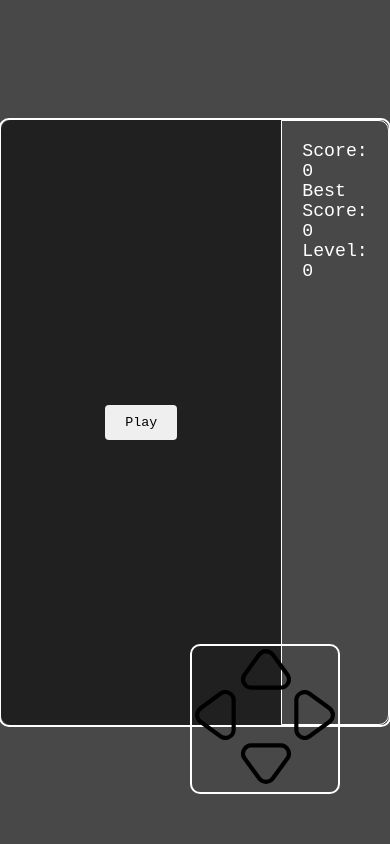
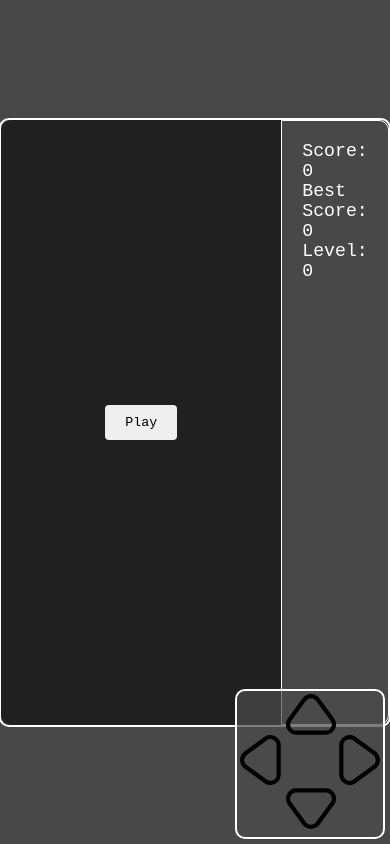
Before and after one commit to AnselmoDelHoyo/tetris-memo, a website built with Vite: page index.html in a window 390 px wide. Built offline with nearby package versions, Linux system fonts and the light colour scheme.

Commit message:
Style correction in phone controller

```diff
--- a/style.css
+++ b/style.css
@@ -94,11 +94,12 @@ button:hover {
 }
 
 #phone-controller {
+  background-color: #4b4b4bb5;
   width: 150px;
   height: 150px;
   position: absolute;
-  bottom: 50px;
-  right: 50px;
+  bottom: 5px;
+  right: 5px;
   color: white;
   border-radius: 10px;
   border: 2px solid white;
@@ -111,6 +112,7 @@ button:hover {
 
   .button {
     display: inline-block;
+    z-index: 5;
     position: absolute;
   }
   .button:active {
```
